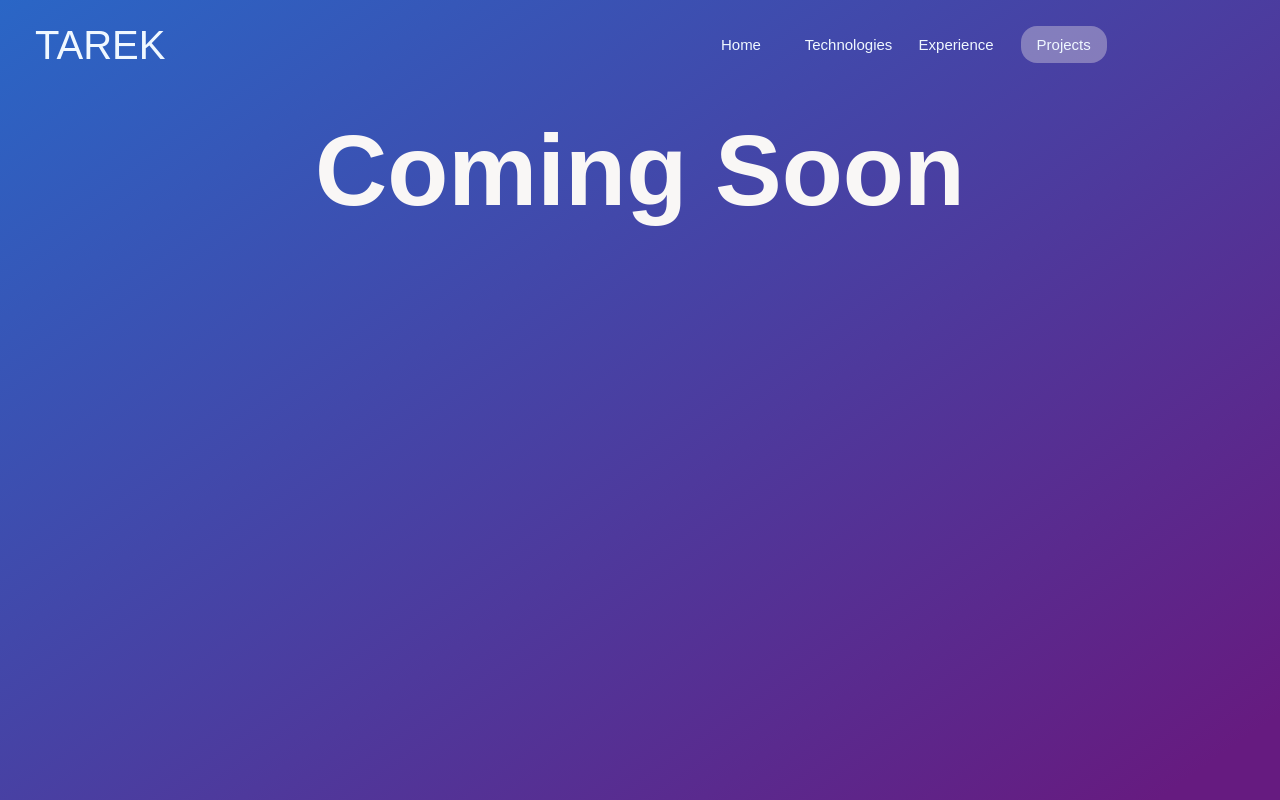
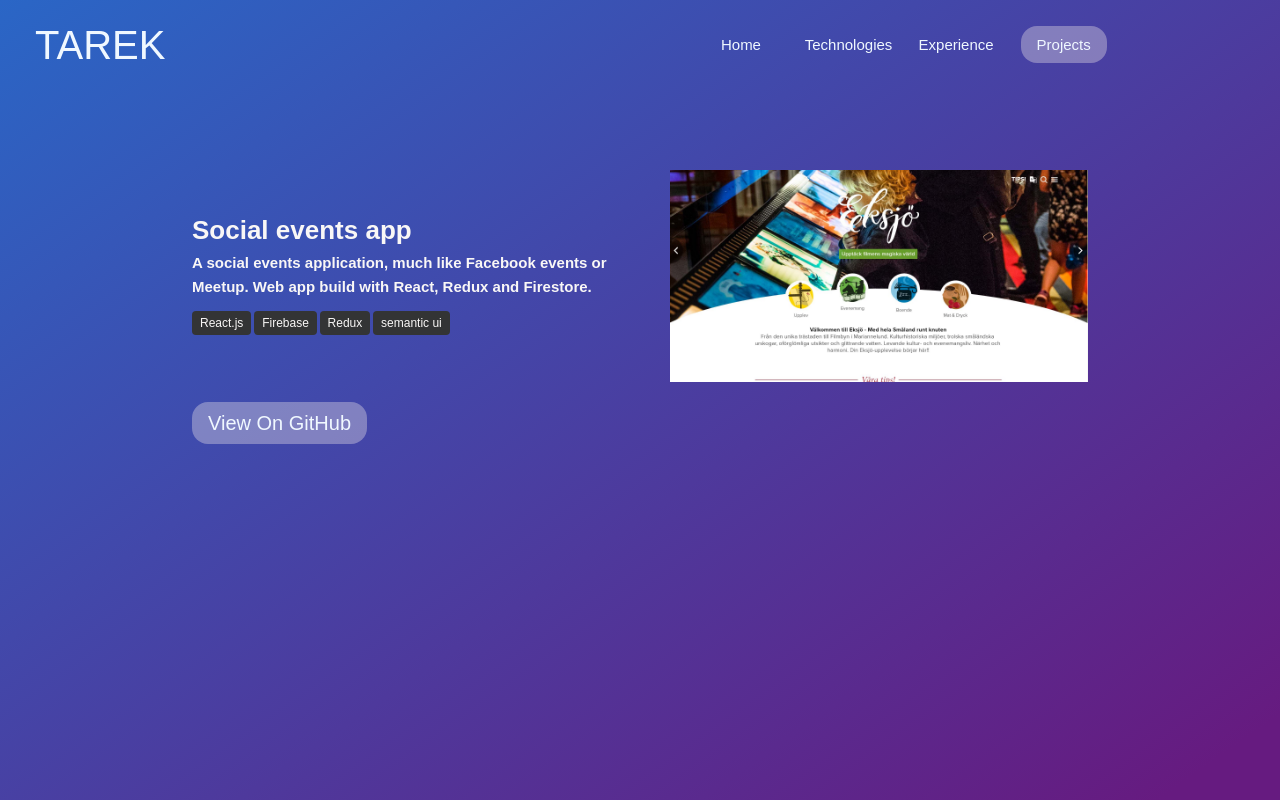
Before and after one commit to tarekbozo/portfolioReact, a React (Create React App) app: page /projects in a window 1280 px wide. Built offline with nearby package versions, Linux system fonts and the light colour scheme.

Commit message:
projects pahe fix

```diff
--- a/src/components/navbar/index.js
+++ b/src/components/navbar/index.js
@@ -1,9 +1,10 @@
-import React, { useState } from 'react';
+import React, { useState, useEffect } from 'react';
 import { Link } from 'react-router-dom';
 import './navbar.scss';
 
 const Navbar = () => {
   const [open, setOpen] = useState(false);
+
   return (
     <>
       <div className='navigation'>
@@ -25,7 +26,7 @@ const Navbar = () => {
             <span className='navigation__menu-toggle-bar'></span>
           </div>
           <ul className={open ? 'navigation__list active' : 'navigation__list'}>
-            <li onClick={() => setOpen(!open)} className='navigation__item'>
+            <li onClick={() => setOpen(false)} className='navigation__item'>
               <Link to='/' className='navigation__link'>
                 Home
               </Link>
--- a/src/index.js
+++ b/src/index.js
@@ -5,10 +5,8 @@ import './layout/style.scss';
 import App from './App';
 
 ReactDOM.render(
-  <React.StrictMode>
-    <Router>
-      <App />
-    </Router>
-  </React.StrictMode>,
+  <Router>
+    <App />
+  </Router>,
   document.getElementById('root')
 );
--- a/src/pages/projects/index.js
+++ b/src/pages/projects/index.js
@@ -3,9 +3,44 @@ import './projects.scss';
 
 const Projects = () => {
   return (
-    <div>
-      <h1 className='tag'>Coming Soon</h1>
-    </div>
+    <>
+      <section className='projects'>
+        <div className='content-projects'>
+          <h3 className='content__subtitle'>Social events app</h3>
+
+          <p className='content__text'>
+            A social events application, much like Facebook events or Meetup.
+            Web app build with React, Redux and Firestore.
+          </p>
+          <div className='tags-wrapper'>
+            <span className='content__tag'>React.js</span>{' '}
+            <span className='content__tag'>Firebase</span>{' '}
+            <span className='content__tag'>Redux</span>{' '}
+            <span className='content__tag'>semantic ui</span>
+          </div>
+        </div>
+        <div className='btn-wrapper'>
+          <a
+            target='_blank'
+            rel='noopener noreferrer'
+            className='github-link'
+            href='https://github.com/tarekbozo/revents'
+          >
+            View On GitHub
+          </a>
+        </div>
+
+        <div className='gallery-Projects'>
+          <figure className='gallery__item--1 cybercom'>
+            <img
+              className='gallery__img'
+              src='assets/img/visiteksjo.jpg'
+              alt='Javascript'
+            />
+          </figure>
+        </div>
+      </section>
+    </>
   );
 };
 
--- a/src/pages/projects/projects.scss
+++ b/src/pages/projects/projects.scss
@@ -1,5 +1,53 @@
+.projects {
+  display: grid;
+  //row-gap: 7rem;
+  column-gap: 6rem;
+  grid-template-columns: repeat(auto-fit, minmax(25rem, 1fr));
+  padding-top: 8rem;
+  margin: 0px auto;
+  max-width: 70vw;
+  width: 100%;
+
+  // @media screen and (max-width: 1200px) {
+  //   grid-template-columns: repeat(auto-fit, minmax(25rem, 1fr));
+  //   row-gap: 0;
+  // }
+}
+.content-projects {
+  align-self: center;
+}
+
 .tag {
   display: grid;
   font-size: 10rem;
   justify-content: center;
 }
+.btn-wrapper {
+  margin-top: 2rem;
+  @media screen and (max-width: 768px) {
+    grid-row: 3/4;
+  }
+  @media screen and (min-width: 800px) {
+    grid-row: 2/3;
+  }
+}
+
+.github-link {
+  background-color: rgba(241, 232, 232, 0.356);
+  padding: 1rem 1.6rem;
+  border-radius: 1.6rem;
+  border: none;
+  font-size: 2rem;
+
+  text-decoration: none;
+  color: aliceblue;
+
+  &:hover {
+    background-color: transparent;
+    color: #ffffff;
+    padding: 1rem 1.6rem;
+    border-radius: 1.6rem;
+    border: solid 0.1rem rgba(241, 232, 232, 0.356);
+    transition: all 0.3s;
+  }
+}
--- a/src/pages/technologies/technologies.scss
+++ b/src/pages/technologies/technologies.scss
@@ -19,7 +19,9 @@
     padding: 0;
   }
   padding: 2rem;
-  align-self: center;
+  // // align-self: center;
+  // display: grid;
+  // grid-template-rows: auto;
 
   &__text {
     font-size: 1.5rem;
```
Also changed, not shown: src/pages/experience/index.js (+21 -17 lines).
